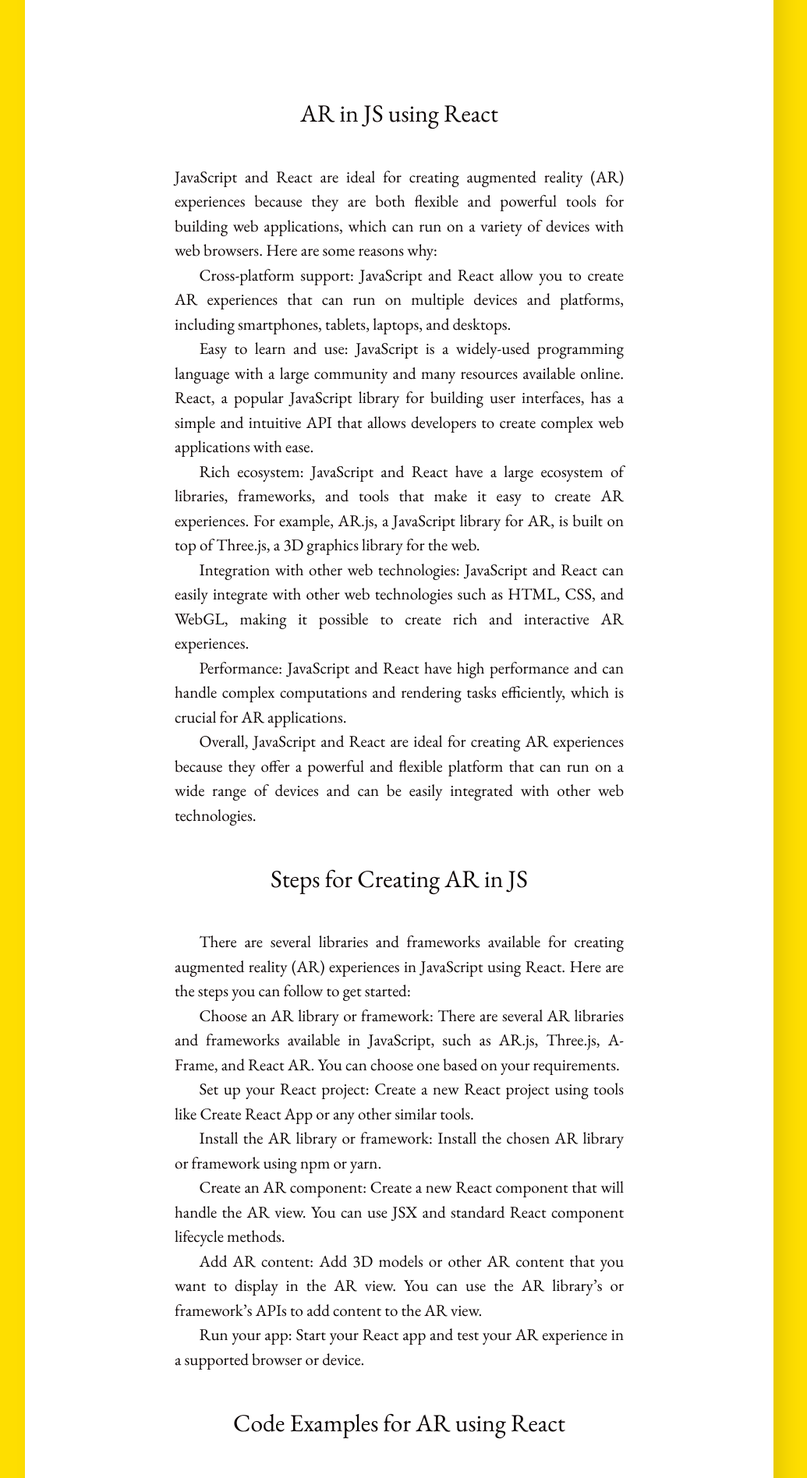
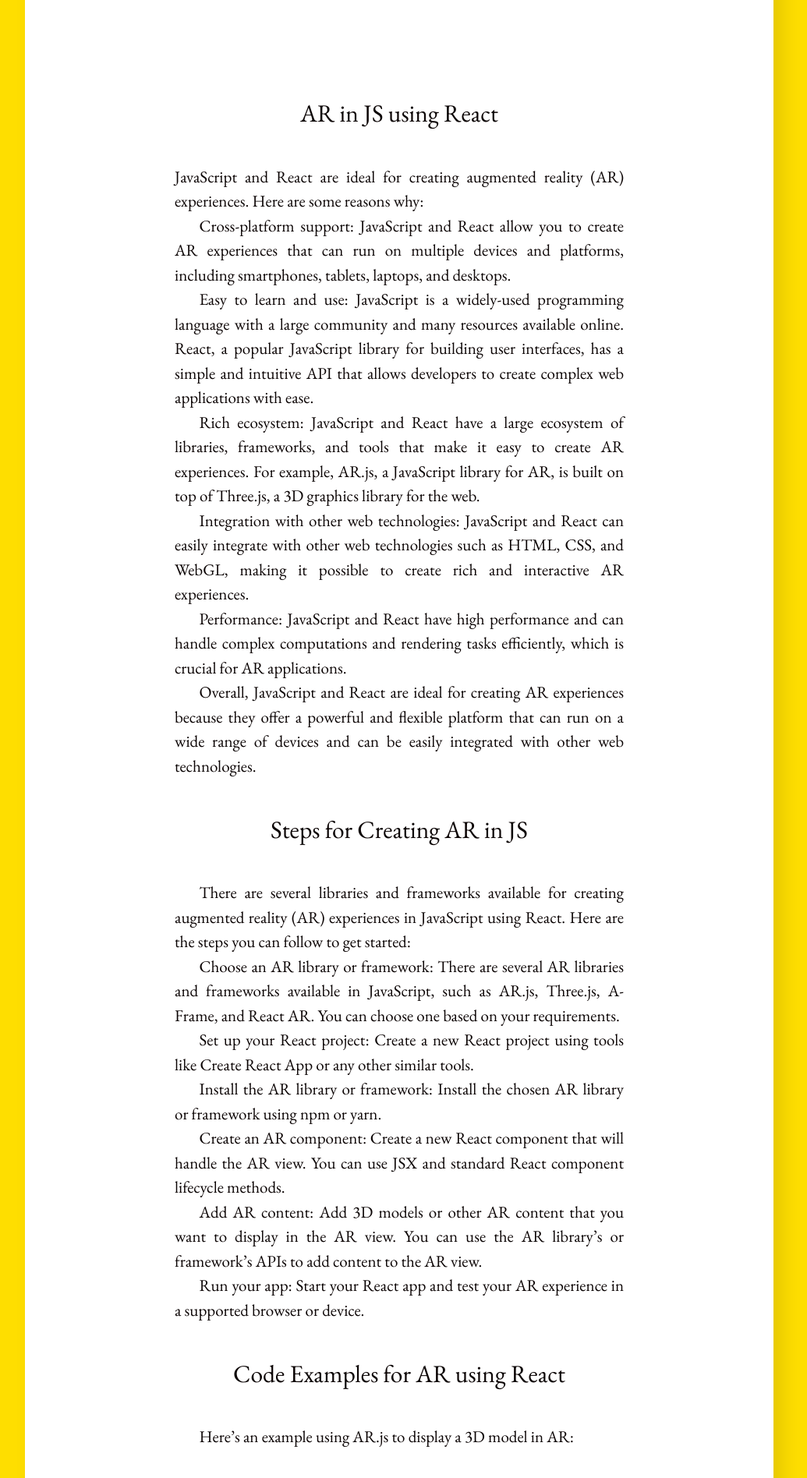
Before and after one commit to gopi-suvanam/gopi-suvanam.github.io, a Jekyll site: the page built from _posts/2023-04-10-AR-in-JavaScript-using-React.md, in a window 1280 px wide. Shown: the part 467-2363 px from the top of the page at 78% size, without its empty margins (128-1163 px from the left). Built offline with Jekyll 4.4.1, drawn with Linux system fonts in a browser that asks for light colours.

Commit message:
Update 2023-04-10-AR-in-JavaScript-using-React.md

```diff
--- a/_posts/2023-04-10-AR-in-JavaScript-using-React.md
+++ b/_posts/2023-04-10-AR-in-JavaScript-using-React.md
@@ -4,7 +4,7 @@ description: JavaScript and React are ideal for creating augmented reality (AR)
 layout: post
 ---
 ### AR in JS using React
-JavaScript and React are ideal for creating augmented reality (AR) experiences because they are both flexible and powerful tools for building web applications, which can run on a variety of devices with web browsers. Here are some reasons why:
+JavaScript and React are ideal for creating augmented reality (AR) experiences. Here are some reasons why:
 
 Cross-platform support: JavaScript and React allow you to create AR experiences that can run on multiple devices and platforms, including smartphones, tablets, laptops, and desktops.
 
```
